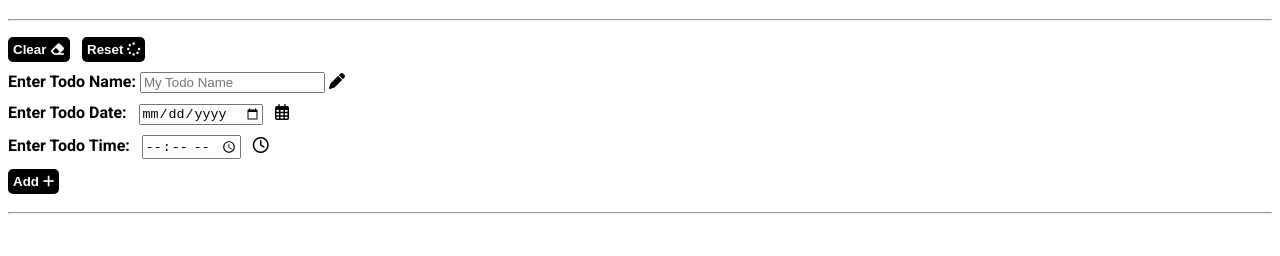
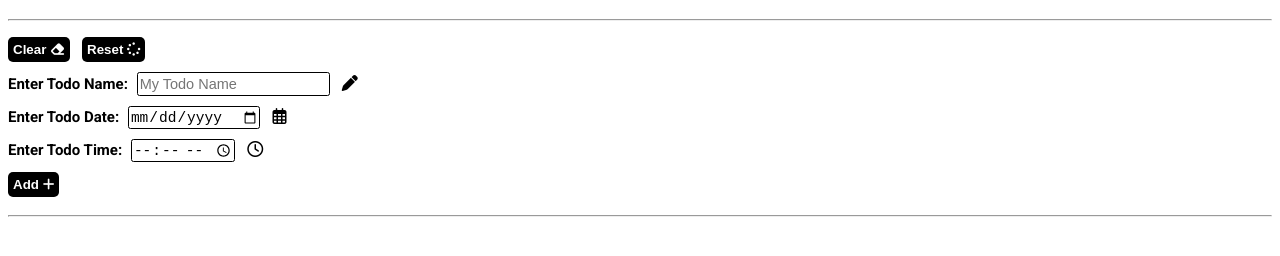
Before and after one commit to PolymorFox/Todo-List, a plain HTML site: page index.html in a window 1280 px wide. Shown: the part 62-318 px from the top of the page. Drawn offline with Linux system fonts and the light colour scheme.

Commit message:
Changed and Added CSS

```diff
--- a/style.css
+++ b/style.css
@@ -43,6 +43,23 @@ ul {
   padding-left: 0px;
 }
 
+input {
+  height: 20px;
+  font-size: 14.5px;
+  padding-top: 1px;
+  border-radius: 2.5px;
+  border: 0.5px solid black;
+  margin-left: 5px;
+}
+
+i {
+  margin: 0px;
+}
+
+label {
+  font-size: 15px;
+}
+
 label,
 input {
   margin-bottom: 10px;
```
Also changed, not shown: index.html (+1 -3 lines).
